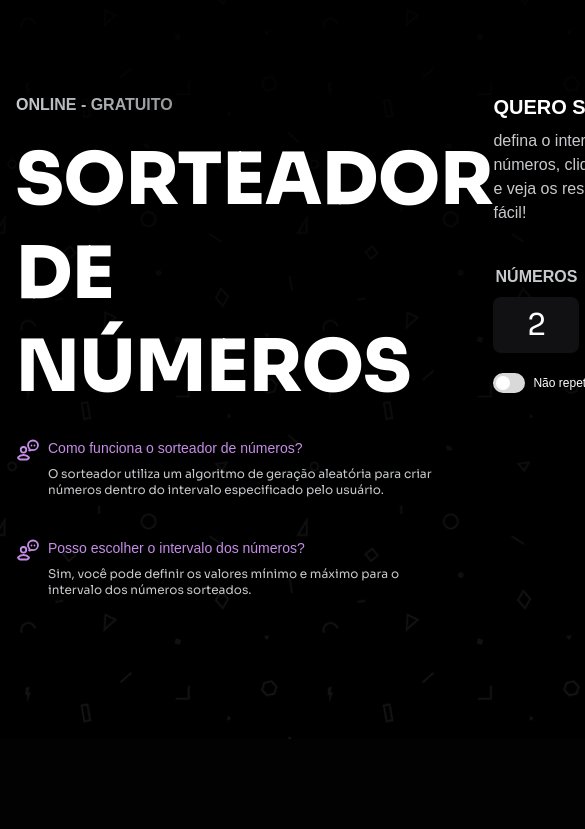
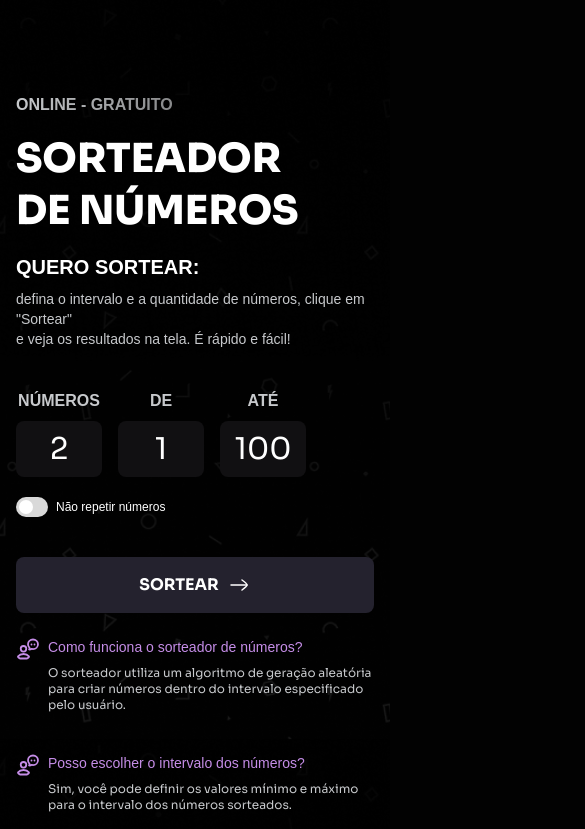
Before and after one commit to d3vnicolas/random-numbers, a website with bundled scripts: page index.html in a window 390 px wide. Shown: the part 105-934 px from the top of the page, 585 px wide, since content can reach past the window. Before the commit the page ends 844 px from the top, so only its background shows below. Built offline with nearby package versions, Linux system fonts and the light colour scheme; a web font is replaced by a local one.

Commit message:
feat: finalize responsive homepage layout

```diff
--- a/index.html
+++ b/index.html
@@ -12,18 +12,20 @@
       <img class="w-full max-w-43" src="./public/images/logo.png" alt="Logo Numbers" />
     </header>
     <main>
-      <section class="container mx-auto flex max-w-7xl justify-between">
-        <div>
+      <section class="container mx-auto flex max-w-7xl flex-col justify-between gap-4 md:flex-row">
+        <div class="w-full">
           <p
             class="from-content-secondary to-bg-gray font-roboto mb-4 bg-linear-to-r bg-clip-text text-base font-bold text-transparent uppercase"
           >
             Online - gratuito
           </p>
-          <h1 class="font-sora text-7xl leading-[130%] font-extrabold tracking-[-4%] uppercase">
+          <h1
+            class="font-sora text-[40px] leading-[130%] font-extrabold tracking-[-4%] uppercase lg:text-7xl"
+          >
             Sorteador <br />
             de números
           </h1>
-          <div class="flex">
+          <div class="hidden md:flex">
             <ul>
               <li class="mt-6 flex">
                 <img
@@ -60,18 +62,21 @@
             </ul>
           </div>
         </div>
-        <div>
+        <div class="w-full">
           <h6 class="font-roboto mb-2 text-xl font-bold uppercase">Quero Sortear:</h6>
-          <p class="font-roboto text-content-secondary mb-10 text-base font-medium tracking-normal">
+          <p
+            class="font-roboto text-content-secondary mb-10 text-sm font-medium tracking-normal lg:text-base"
+          >
             defina o intervalo e a quantidade de números, clique em "Sortear"<br />
             e veja os resultados na tela. É rápido e fácil!
           </p>
           <form>
             <fieldset class="mb-5 flex gap-4">
-              <div class="flex flex-col items-center gap-2">
+              <div data-toggle-class class="flex flex-col items-center gap-2">
                 <label class="label-settings" for="numbers">Números</label>
+                <div class="rgb-input relative rounded-lg">
                   <input
-                  class="input-settings"
+                    class="input-settings outline-none"
                     type="text"
                     id="numbers"
                     value="2"
@@ -80,29 +85,34 @@
                     required
                   />
                 </div>
-              <div class="flex flex-col items-center gap-2">
+              </div>
+              <div data-toggle-class class="flex flex-col items-center gap-2">
                 <label class="label-settings" for="numbers">De</label>
+                <div class="rgb-input relative rounded-lg">
                   <input
-                  class="input-settings"
+                    class="input-settings outline-none"
                     type="text"
-                  id="numbersfrom"
+                    id="numbers"
                     value="1"
                     maxlength="99"
                     step="1"
                     required
                   />
                 </div>
-              <div class="flex flex-col items-center gap-2">
-                <label class="label-settings" for="numbers">De</label>
+              </div>
+              <div data-toggle-class class="flex flex-col items-center gap-2">
+                <label class="label-settings" for="numbers">Até</label>
+                <div class="rgb-input relative rounded-lg">
                   <input
-                  class="input-settings"
+                    class="input-settings outline-none"
                     type="text"
-                  id="numbersto"
+                    id="numbers"
                     value="100"
                     maxlength="100"
                     step="1"
                     required
                   />
+                </div>
               </div>
             </fieldset>
             <fieldset class="mb-10">
@@ -116,21 +126,59 @@
             </fieldset>
             <fieldset>
               <button
-                class="bg-bg-tertiary flex h-14 w-full cursor-pointer items-center justify-center gap-2 rounded-lg"
+                class="rgb-btn group flex h-14 w-full cursor-pointer items-center justify-center gap-2"
                 type="submit"
               >
+                <span class="content text-content-primary text-base font-bold uppercase">
                   Sortear
                   <img
-                  class="aspect-square w-6"
+                    class="icon aspect-square w-6"
                     src="./public/images/icons/icon-arrow-right.svg"
                     alt=""
                   />
+                </span>
               </button>
             </fieldset>
           </form>
+          <div class="flex w-full md:hidden">
+            <ul class="w-full">
+              <li class="mt-6 flex w-full">
+                <img
+                  src="./public/images/icons/icon-chat.svg"
+                  alt="Ícone de mensagem"
+                  class="mr-2 inline h-6 w-6"
+                />
+                <div class="mb-4 flex flex-col">
+                  <h4 class="text-bg-brand font-roboto mb-2 text-sm font-medium">
+                    Como funciona o sorteador de números?
+                  </h4>
+                  <p class="text-content-secondary text-xs">
+                    O sorteador utiliza um algoritmo de geração aleatória para criar números dentro
+                    do intervalo especificado pelo usuário.
+                  </p>
+                </div>
+              </li>
+              <li class="mt-6 flex w-full">
+                <img
+                  src="./public/images/icons/icon-chat.svg"
+                  alt="Ícone de mensagem"
+                  class="mr-2 inline h-6 w-6"
+                />
+                <div class="mb-4 flex flex-col">
+                  <h4 class="text-bg-brand font-roboto mb-2 text-sm font-medium">
+                    Posso escolher o intervalo dos números?
+                  </h4>
+                  <p class="text-content-secondary text-xs">
+                    Sim, você pode definir os valores mínimo e máximo para o intervalo dos números
+                    sorteados.
+                  </p>
+                </div>
+              </li>
+            </ul>
+          </div>
         </div>
       </section>
     </main>
-    <script type="module" src="script.js"></script>
+    <script type="module" src="./main.js"></script>
   </body>
 </html>
```
Lines whose indentation alone changed are shown as unchanged.
